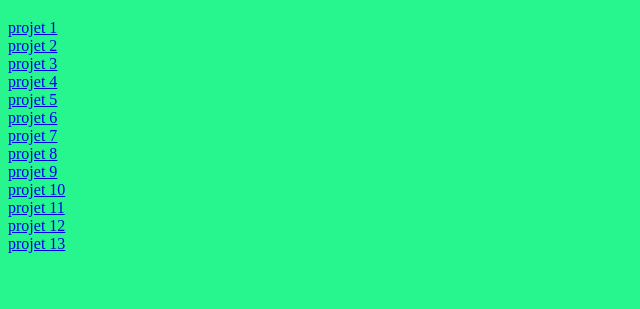
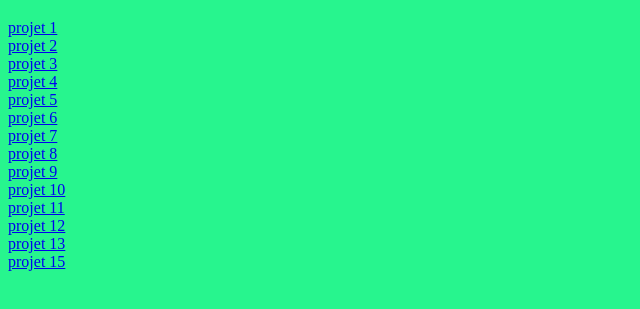
Before and after one commit to dorianjunemann-web/bts_sio_project, a plain HTML site: page index.html in a window 1280 px wide. Shown: the part 61-370 px from the top of the page, without its empty margins (0-640 px from the left). Drawn offline with Linux system fonts and the light colour scheme.

Commit message:
Add files via upload

```diff
--- a/index.html
+++ b/index.html
@@ -34,6 +34,8 @@
 <a href="projet_12/accueil.html">projet 12</a>
 <br>
 <a href="projet_13/projet_13.pdf">projet 13</a>
+<br>
+<a href="projet_15/projet15_partie1.pdf">projet 15</a>
 
 
 </body>
```
Also changed, not shown: 1 other file.
